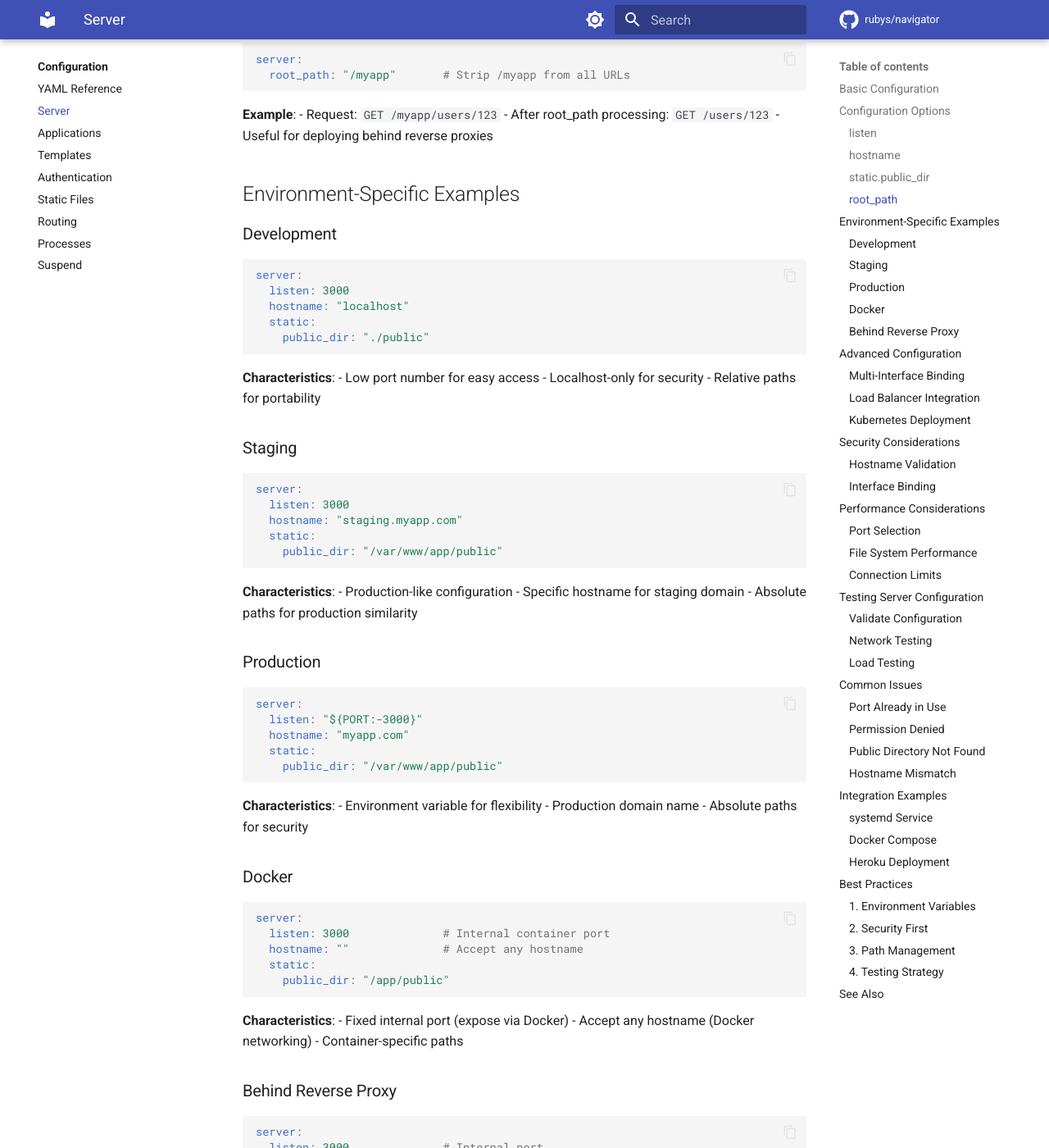
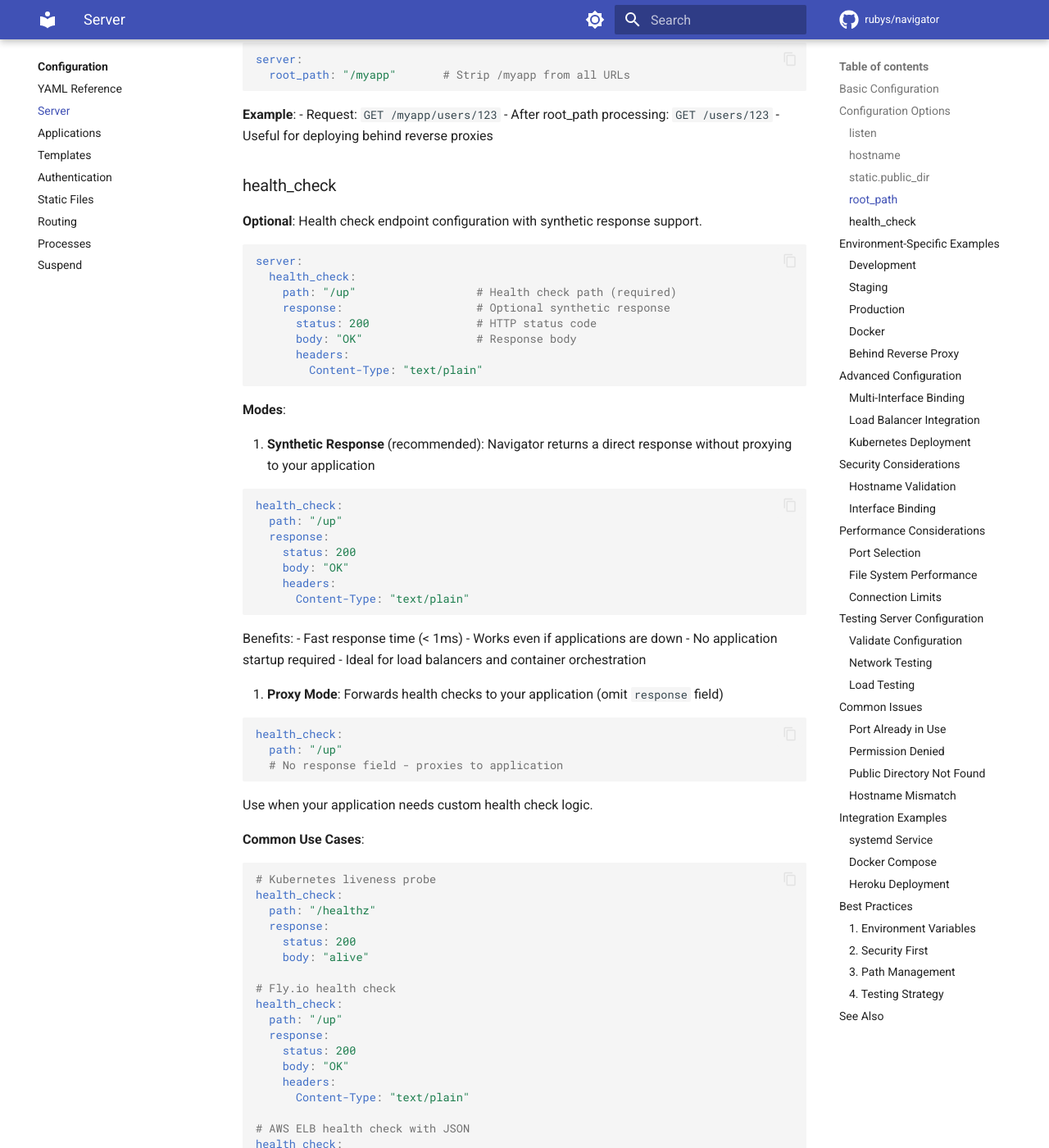
Before and after one commit to rubys/navigator, an MkDocs documentation site: the page built from docs/configuration/server.md, in a window 1280 px wide and 1400 px high, scrolled down 1800 px. Shown: the whole window at 82% size. Built offline with MkDocs 1.6.1 and Material for MkDocs 9.7.7, drawn with Linux system fonts in a browser that asks for light colours; comment, search, counter and statistics services are not loaded; some of the changed text lies outside the part shown.

Commit message:
Add synthetic health check support
Added support for synthetic health check responses that don't require
proxying to the application. This provides fast, reliable health checks
for load balancers and container orchestration.

New configuration:
- server.health_check.path: Health check endpoint path
- server.health_check.response: Optional synthetic response config
  - status: HTTP status code
  - body: Response body
  - headers: Response headers

When response is configured, Navigator returns it directly (< 1ms).
When response is omitted, health checks proxy to the application.

Benefits of synthetic responses:
- Works even when applications are down/starting
- No application startup required
- Ideal for Kubernetes, Fly.io, AWS ELB, etc.

Updated:
- internal/config/types.go: Added HealthCheckConfig types
- internal/server/handler.go: Synthetic response handling
- internal/server/handler_test.go: Comprehensive test coverage
- docs/configuration/server.md: Health check documentation
- docs/configuration/yaml-reference.md: YAML reference

🤖 Generated with [Claude Code](https://claude.com/claude-code)

Co-Authored-By: Claude <noreply@anthropic.com>

````diff
--- a/docs/configuration/server.md
+++ b/docs/configuration/server.md
@@ -92,6 +92,80 @@ server:
 - Request: `GET /myapp/users/123`
 - After root_path processing: `GET /users/123`
 - Useful for deploying behind reverse proxies
+
+### health_check
+
+**Optional**: Health check endpoint configuration with synthetic response support.
+
+```yaml
+server:
+  health_check:
+    path: "/up"                  # Health check path (required)
+    response:                    # Optional synthetic response
+      status: 200                # HTTP status code
+      body: "OK"                 # Response body
+      headers:
+        Content-Type: "text/plain"
+```
+
+**Modes**:
+
+1. **Synthetic Response** (recommended): Navigator returns a direct response without proxying to your application
+
+   ```yaml
+   health_check:
+     path: "/up"
+     response:
+       status: 200
+       body: "OK"
+       headers:
+         Content-Type: "text/plain"
+   ```
+
+   Benefits:
+   - Fast response time (< 1ms)
+   - Works even if applications are down
+   - No application startup required
+   - Ideal for load balancers and container orchestration
+
+2. **Proxy Mode**: Forwards health checks to your application (omit `response` field)
+
+   ```yaml
+   health_check:
+     path: "/up"
+     # No response field - proxies to application
+   ```
+
+   Use when your application needs custom health check logic.
+
+**Common Use Cases**:
+
+```yaml
+# Kubernetes liveness probe
+health_check:
+  path: "/healthz"
+  response:
+    status: 200
+    body: "alive"
+
+# Fly.io health check
+health_check:
+  path: "/up"
+  response:
+    status: 200
+    body: "OK"
+    headers:
+      Content-Type: "text/plain"
+
+# AWS ELB health check with JSON
+health_check:
+  path: "/health"
+  response:
+    status: 200
+    body: '{"status":"healthy"}'
+    headers:
+      Content-Type: "application/json"
+```
 
 ## Environment-Specific Examples
 
````
Also changed, not shown: docs/configuration/yaml-reference.md (+57 -0 lines), 3 other files.
